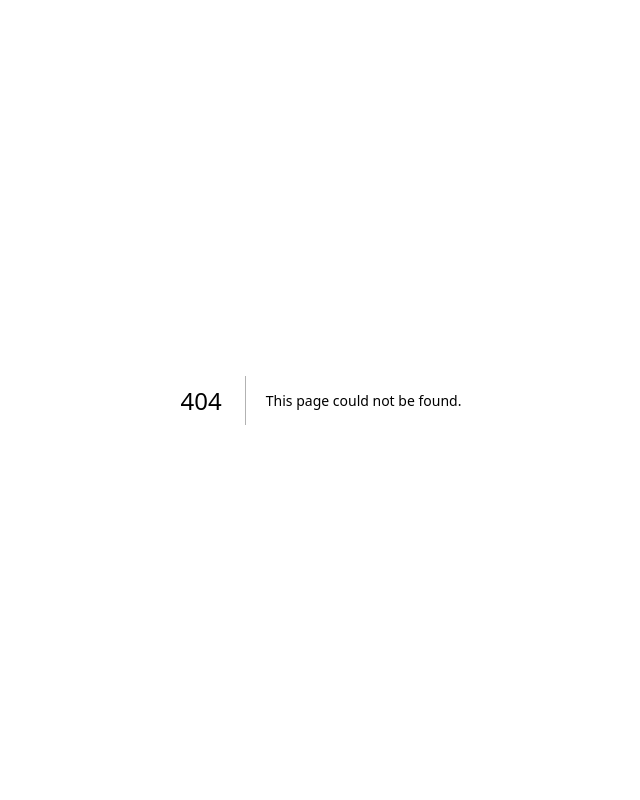
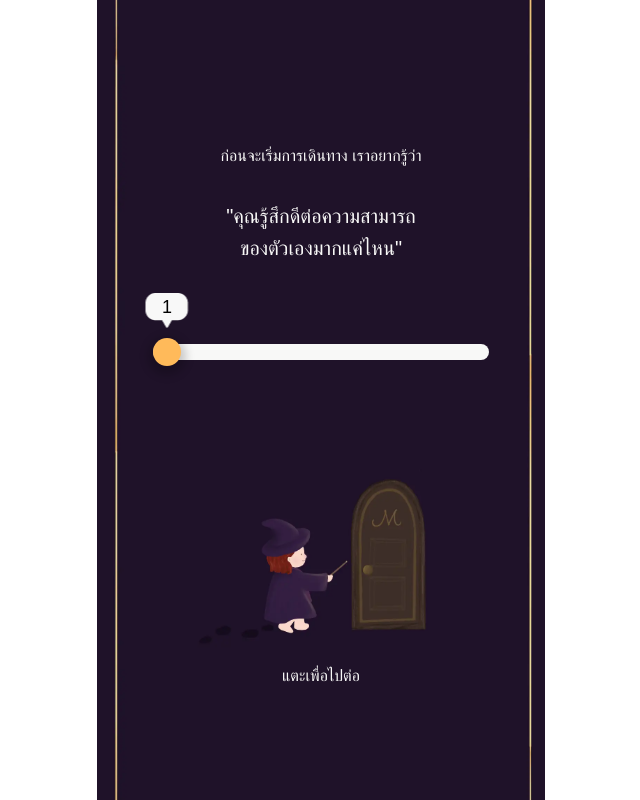
Before and after one commit to magic-within-project/magic-within, a Next.js app: page /0-5 in a window 1280 px wide. Before the commit this address had no page. Shown: the whole page, without its empty margins (319-959 px from the left). Built offline with nearby package versions, Linux system fonts and the light colour scheme; a web font is replaced by a local one.

Commit message:
feat: scene0.5-0.8

```diff
--- a/package.json
+++ b/package.json
@@ -10,6 +10,7 @@
     "start": "next start"
   },
   "dependencies": {
+    "@radix-ui/react-slider": "1.1.2",
     "@t3-oss/env-nextjs": "^0.9.2",
     "clsx": "^2.1.0",
     "framer-motion": "^11.0.20",
--- a/src/app/(interactive)/0-1/page.tsx
+++ b/src/app/(interactive)/0-1/page.tsx
@@ -3,7 +3,7 @@ import Link from "next/link";
 export default function Page() {
   return (
     <Link href="/0-2">
-      <main className="flex min-h-screen flex-col items-center justify-center bg-cover bg-no-repeat text-center">
+      <main className="flex min-h-screen flex-col items-center justify-center text-center">
         <div className="flex flex-col gap-4">
           <p>
             เว็บไซต์นี้มีเนื้อหาเกี่ยวกับ
--- a/src/app/(interactive)/0-2/page.tsx
+++ b/src/app/(interactive)/0-2/page.tsx
@@ -3,7 +3,7 @@ import Link from "next/link";
 export default function Page() {
   return (
     <Link href="/0-3">
-      <main className="flex min-h-screen flex-col items-center justify-center bg-cover bg-no-repeat text-center">
+      <main className="flex min-h-screen flex-col items-center justify-center text-center">
         <div className="flex flex-col gap-4">
           <p>
             เว็บไซต์นี้เป็นส่วนหนึ่งของ Senior Project
--- a/src/app/(interactive)/0-3/page.tsx
+++ b/src/app/(interactive)/0-3/page.tsx
@@ -4,7 +4,7 @@ import Image from "next/image";
 export default function Page() {
   return (
     <Link href="/0-4">
-      <main className="flex min-h-screen flex-col items-center justify-center bg-cover bg-no-repeat text-center">
+      <main className="flex min-h-screen flex-col items-center justify-center text-center">
         <div className="flex flex-col gap-6">
           <div className="drop-shadow-[0_4px_4px_rgba(0,0,0,0.25)]">
             <p className="font-bold text-purple3">
--- a/src/app/(interactive)/0-4/page.tsx
+++ b/src/app/(interactive)/0-4/page.tsx
@@ -10,7 +10,7 @@ export default function Page() {
   }
 
   return (
-    <main className="flex min-h-screen flex-col items-center bg-cover bg-no-repeat text-center">
+    <main className="flex min-h-screen flex-col items-center text-center">
       <p className="absolute top-[25vh]">
         ยินดีต้อนรับเข้าสู่การเดินทาง
         <br />
--- /dev/null
+++ b/src/app/(interactive)/0-5/page.tsx
@@ -0,0 +1,32 @@
+"use client";
+import Link from "next/link";
+import { Slider } from "~/components/slider";
+
+export default function Page() {
+  return (
+    <Link href="/0-6">
+      <main className="flex min-h-screen flex-col items-center text-center text-mwWhite">
+        <p className="absolute top-[18vh]">
+          ก่อนจะเริ่มการเดินทาง เราอยากรู้ว่า
+        </p>
+        <p className="absolute top-[25vh] text-xl leading-8">
+          &quot;คุณรู้สึกดีต่อความสามารถ
+          <br />
+          ของตัวเองมากแค่ไหน&quot;
+        </p>
+        <div className="absolute top-[43vh] w-3/4">
+          <Slider
+            onValueChange={(newValue: { toString: () => string }) => {
+              localStorage.setItem("beforeSelfRate", newValue.toString());
+            }}
+            defaultValue={[1]}
+            min={1}
+            max={10}
+            step={1}
+          />
+        </div>
+        <div className="absolute bottom-[14vh]">แตะเพื่อไปต่อ</div>
+      </main>
+    </Link>
+  );
+}
--- /dev/null
+++ b/src/app/(interactive)/0-6/page.tsx
@@ -0,0 +1,22 @@
+import Link from "next/link";
+
+export default function Page() {
+  return (
+    <Link href="/0-7">
+      <main className="flex min-h-screen flex-col items-center justify-center text-center text-mwWhite">
+        <p className="absolute top-[18vh]">
+          การเดินทางของคุณต่อจากนี้ เราอยากให้คุณ
+        </p>
+        <p className="absolute top-[24vh] leading-7">
+          ปล่อยความคิด
+          <br />
+          เปิดใจ
+          <br />
+          และใช้จินตนาการอย่างเต็มที่
+        </p>
+        <p className="absolute top-[38vh]">สามารถใช้เวลาเต็มที่ได้เลยนะ</p>
+        <div className="absolute bottom-[14vh]">แตะเพื่อไปต่อ</div>
+      </main>
+    </Link>
+  );
+}
--- /dev/null
+++ b/src/app/(interactive)/0-7/page.tsx
@@ -0,0 +1,18 @@
+import Link from "next/link";
+
+export default function Page() {
+  return (
+    <Link href="/0-8">
+      <main className="flex min-h-screen flex-col items-center justify-center text-center text-mwWhite">
+        <p className="absolute top-[24vh] leading-7">
+          ถ้าพร้อมแล้ว
+          <br />
+          เรามาตามหาเวทมนตร์
+          <br />
+          อันแสนวิเศษในตัวคุณกัน
+        </p>
+        <div className="absolute bottom-[14vh]">แตะเพื่อเริ่มการเดินทาง</div>
+      </main>
+    </Link>
+  );
+}
--- /dev/null
+++ b/src/app/(interactive)/0-8/page.tsx
@@ -0,0 +1,9 @@
+import Link from "next/link";
+
+export default function Page() {
+  return (
+    <Link href="/1-1">
+      <main className="min-h-screen"></main>
+    </Link>
+  );
+}
--- /dev/null
+++ b/src/components/slider.tsx
@@ -0,0 +1,48 @@
+"use client";
+
+import * as SliderPrimitive from "@radix-ui/react-slider";
+import * as React from "react";
+
+const Slider = React.forwardRef<
+  React.ElementRef<typeof SliderPrimitive.Root>,
+  React.ComponentPropsWithoutRef<typeof SliderPrimitive.Root>
+>(({ onValueChange, ...props }, ref) => {
+  const [value, setValue] = React.useState(props.defaultValue || props.value);
+
+  const handleChange = (newValue: any) => {
+    setValue(newValue);
+    onValueChange && onValueChange(newValue);
+  };
+
+  return (
+    <SliderPrimitive.Root
+      ref={ref}
+      className={"relative flex w-full touch-none select-none items-center"}
+      {...props}
+      onValueChange={handleChange}
+      value={value}
+    >
+      <SliderPrimitive.Track className="relative h-4 w-full grow overflow-hidden rounded-full bg-mwWhite">
+        <SliderPrimitive.Range className="bg-yellow22 absolute h-full" />
+      </SliderPrimitive.Track>
+      <SliderPrimitive.Thumb
+        className="ring-offset-background focus-visible:ring-ring bg-yellow block h-7 w-7 rounded-full transition-colors focus-visible:outline-none focus-visible:ring-2 focus-visible:ring-offset-2 disabled:pointer-events-none disabled:opacity-50"
+        style={{
+          boxShadow: "0 4px 10px 5px rgba(0, 0, 0, 0.2)",
+          position: "relative",
+        }}
+      >
+        <div
+          className="absolute -top-[45px] left-[50%] m-auto h-[35px] w-[43px] -translate-x-1/2
+              bg-[url('/img/value-box.webp')] text-lg"
+        >
+          <p className="relative text-lg font-medium text-black">{value}</p>
+        </div>
+      </SliderPrimitive.Thumb>
+    </SliderPrimitive.Root>
+  );
+});
+
+Slider.displayName = SliderPrimitive.Root.displayName;
+
+export { Slider };
--- a/tailwind.config.ts
+++ b/tailwind.config.ts
@@ -17,6 +17,8 @@ export default {
         purple3: "#5D5E96",
         purple: "#341F42",
         mwWhite: "#F8F8F7",
+        yellow: "#FFBA5A",
+        yellow2: "#403A20",
       },
     },
   },
```
Also changed, not shown: public/img/value-box.webp (added), 1 other file (tests, documents, lock files or other folders).
